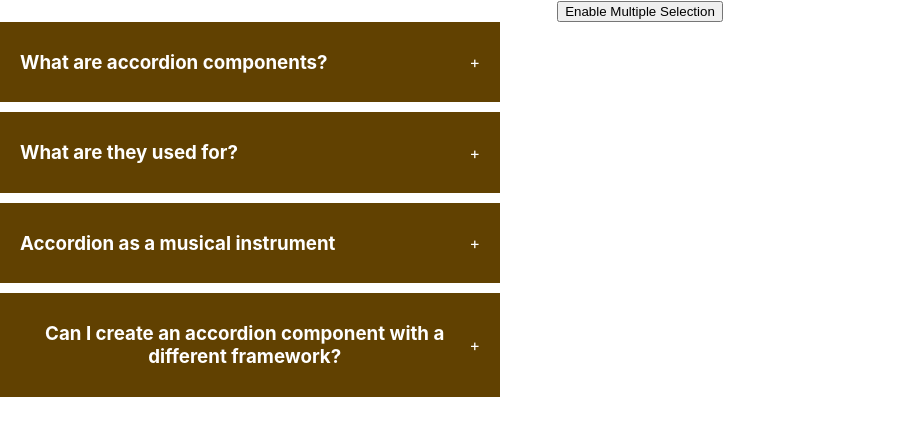
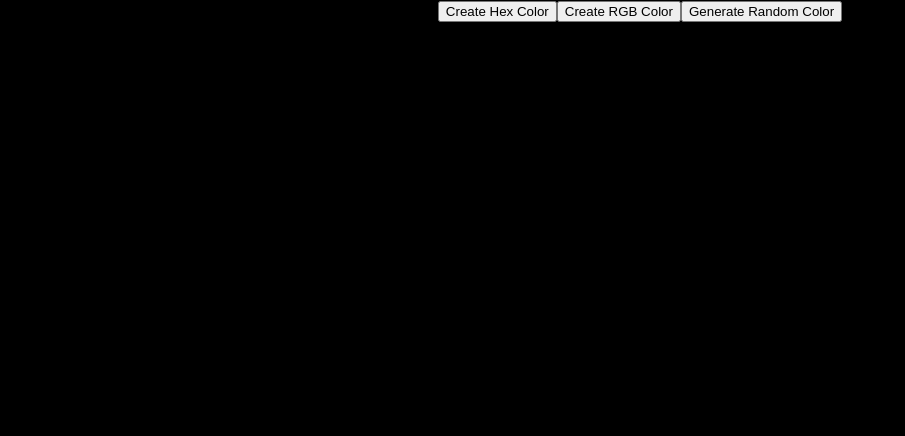
Before and after one commit to Shashank-4502/frontend-react-projects, a React (Create React App) app: page / in a window 1280 px wide. Shown: the top 436 px of the page, without its empty margins (0-905 px from the left). Built offline with nearby package versions, Linux system fonts and the light colour scheme.

Commit message:
random color generator id created using useState

```diff
--- a/src/App.js
+++ b/src/App.js
@@ -1,11 +1,14 @@
 import "./App.css";
-import Accordian from "./components/accordian";
+import RandomColor from "./components/random-color";
 
 function App() {
   return (
     <div className="App">
       {/* Accordian component */}
-      <Accordian />
+      {/* <Accordian /> */}
+
+      {/* Random color Component */}
+      <RandomColor />
     </div>
   );
 }
--- /dev/null
+++ b/src/components/random-color/index.jsx
@@ -0,0 +1,45 @@
+import { useState } from "react";
+export default function RandomColor() {
+  const [typeOfColor, setTypeOfColor] = useState("hex");
+  const [color, setColor] = useState("#000000");
+
+  function randomColorUtility(length) {
+    return Math.floor(Math.random() * length);
+  }
+  function handleCreateRandomHexColor() {
+    const hex = [0, 1, 2, 3, 4, 5, 6, 7, 8, 9, "A", "B", "C", "D", "E", "F"];
+    let hexColor = "#";
+    for (let i = 0; i < 6; i++) {
+      hexColor += hex[randomColorUtility(hex.length)];
+    }
+    setColor(hexColor);
+  }
+  function handleCreateRandomRGBColor() {
+    const r = randomColorUtility(256);
+    const g = randomColorUtility(256);
+    const b = randomColorUtility(256);
+    setColor(`rgb(${r},${g},${b})`);
+  }
+  return (
+    <div
+      style={{
+        width: "100vw",
+        height: "100vh",
+        background: color,
+      }}
+    >
+      <button onClick={() => setTypeOfColor("hex")}>Create Hex Color</button>
+      <button onClick={() => setTypeOfColor("rgb")}>Create RGB Color</button>
+      <button
+        onClick={
+          typeOfColor === "hex"
+            ? handleCreateRandomHexColor
+            : handleCreateRandomRGBColor
+        }
+      >
+        Generate Random Color
+      </button>
+
+    </div>
+  );
+}
```
